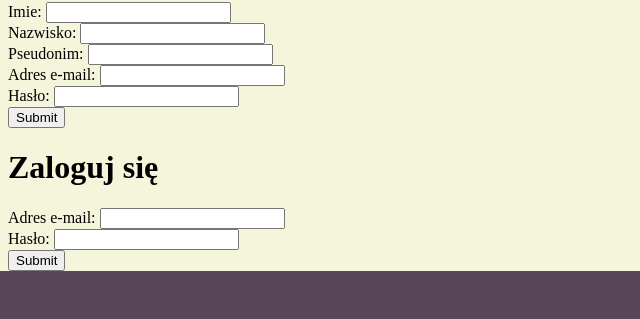
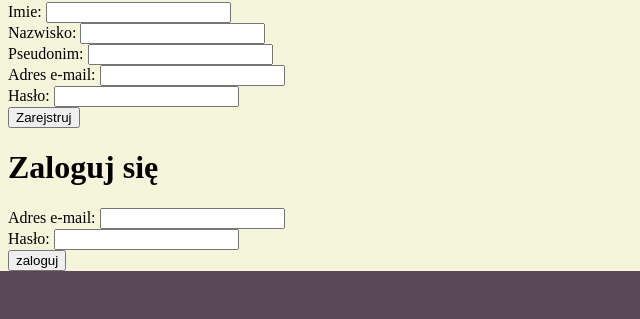
Before and after one commit to ProgramowanieAplikacjiInternetowych/ProgramowanieAplikacjiInternetowych.github.io, a plain HTML site: page index.html in a window 1280 px wide. Both pictures are taken after a click on the element "Zarejstruj się lub zaloguj żeby nie przegapić nowości!". Shown: the part 481-800 px from the top of the page, 0-640 px from the left. Drawn offline with nearby package versions, Linux system fonts and the light colour scheme.

Commit message:
Add files via upload

```diff
--- a/index.html
+++ b/index.html
@@ -61,7 +61,7 @@
             <input type="text" id="mail"><br>
             <label for="haslo">Hasło:</label>
             <input type="password" id="haslo" required><br>
-            <input type="submit">
+            <input type="submit" value="Zarejstruj">
         </form>
         <form>
             <h1>Zaloguj się</h1>
@@ -69,7 +69,7 @@
             <input type="text" id="login1"><br>
             <label for="login2">Hasło:</label>
             <input type="password" id="login2"><br>
-            <input type="submit">
+            <input type="submit" value="zaloguj">
         </form>
 
 
```
